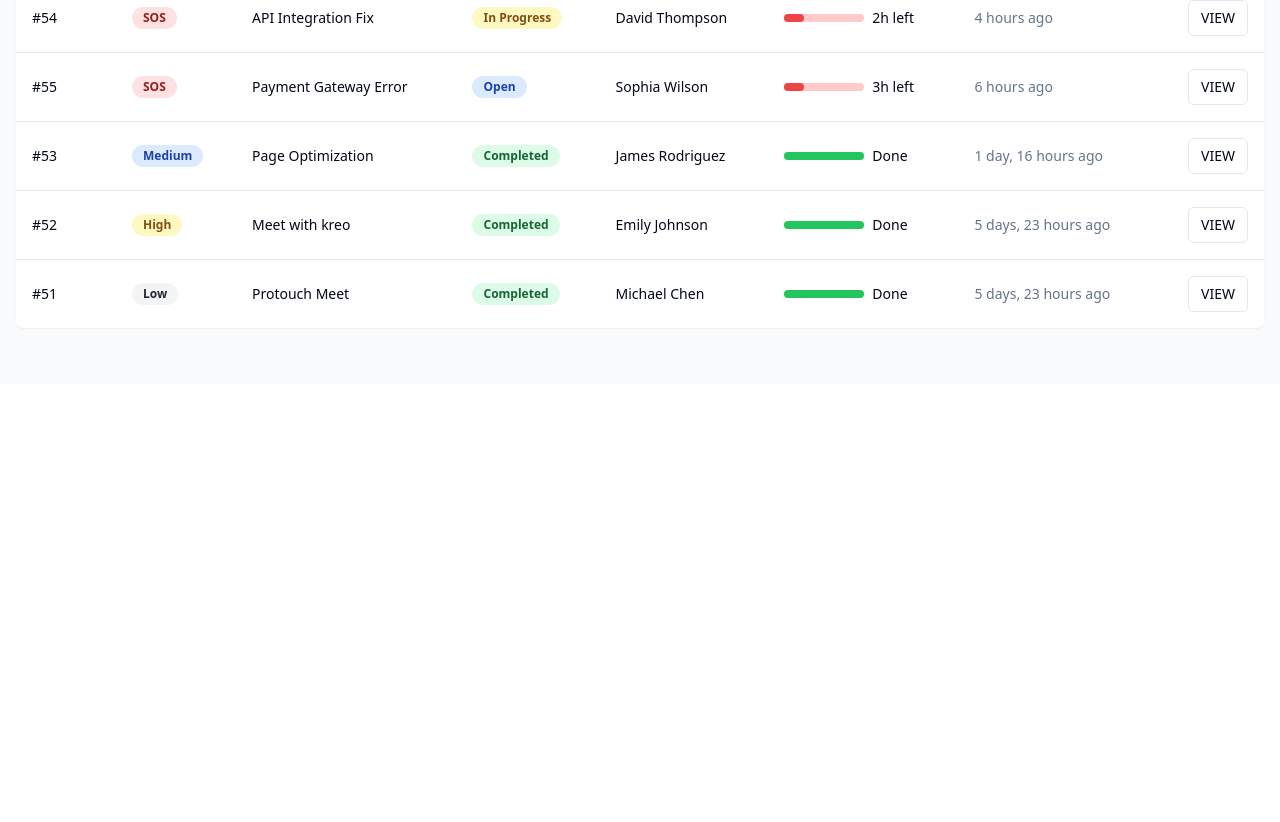
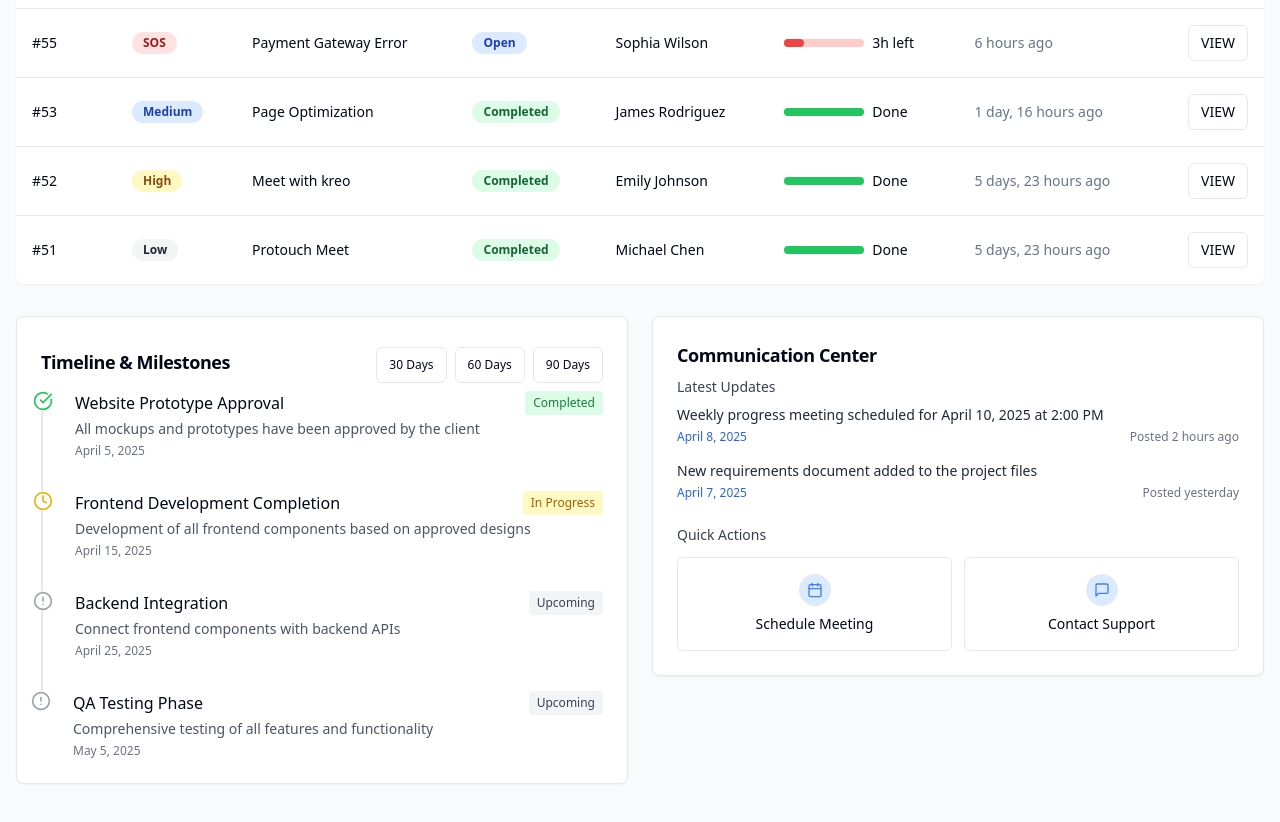
Before and after one commit to joshiGaurav-2712/internal-ticket-tracker-dashboard, a React (Vite) app: page / in a window 1280 px wide. Shown: the part 998-1820 px from the top of the page. Before the commit the page ends 1382 px from the top, so only its background shows below. Built offline with nearby package versions, Linux system fonts and the light colour scheme.

Commit message:
Add timeline and communication center
Implement timeline/milestones and communication center components to the dashboard UI.

```diff
--- /dev/null
+++ b/src/components/CommunicationCenter.tsx
@@ -0,0 +1,88 @@
+
+import { Card, CardHeader, CardTitle, CardContent } from "@/components/ui/card";
+import { Button } from "@/components/ui/button";
+import { Calendar, MessageSquare } from "lucide-react";
+
+interface UpdateProps {
+  title: string;
+  timestamp: string;
+  timeAgo: string;
+}
+
+const Update = ({ title, timestamp, timeAgo }: UpdateProps) => {
+  return (
+    <div className="mb-4 last:mb-0">
+      <h4 className="text-sm font-medium text-gray-800">{title}</h4>
+      <div className="flex justify-between items-center mt-1">
+        <span className="text-xs text-blue-600">{timestamp}</span>
+        <span className="text-xs text-gray-500">Posted {timeAgo}</span>
+      </div>
+    </div>
+  );
+};
+
+interface ActionButtonProps {
+  icon: React.ReactNode;
+  label: string;
+}
+
+const ActionButton = ({ icon, label }: ActionButtonProps) => {
+  return (
+    <Button variant="outline" className="flex flex-col items-center h-auto py-4 px-6 gap-2">
+      <div className="w-8 h-8 bg-blue-100 rounded-full flex items-center justify-center text-blue-500">
+        {icon}
+      </div>
+      <span className="text-sm">{label}</span>
+    </Button>
+  );
+};
+
+export const CommunicationCenter = () => {
+  const updates = [
+    {
+      title: "Weekly progress meeting scheduled for April 10, 2025 at 2:00 PM",
+      timestamp: "April 8, 2025",
+      timeAgo: "2 hours ago"
+    },
+    {
+      title: "New requirements document added to the project files",
+      timestamp: "April 7, 2025",
+      timeAgo: "yesterday"
+    }
+  ];
+
+  return (
+    <Card>
+      <CardHeader className="pb-2">
+        <CardTitle className="text-lg">Communication Center</CardTitle>
+      </CardHeader>
+      <CardContent>
+        <div className="mb-6">
+          <h3 className="text-sm font-medium mb-2 text-gray-700">Latest Updates</h3>
+          {updates.map((update, index) => (
+            <Update
+              key={index}
+              title={update.title}
+              timestamp={update.timestamp}
+              timeAgo={update.timeAgo}
+            />
+          ))}
+        </div>
+
+        <div>
+          <h3 className="text-sm font-medium mb-3 text-gray-700">Quick Actions</h3>
+          <div className="grid grid-cols-2 gap-3">
+            <ActionButton
+              icon={<Calendar className="w-4 h-4" />}
+              label="Schedule Meeting"
+            />
+            <ActionButton
+              icon={<MessageSquare className="w-4 h-4" />}
+              label="Contact Support"
+            />
+          </div>
+        </div>
+      </CardContent>
+    </Card>
+  );
+};
--- a/src/components/LastUpdated.tsx
+++ b/src/components/LastUpdated.tsx
@@ -4,9 +4,9 @@ import { Button } from "@/components/ui/button";
 
 export const LastUpdated = () => {
   return (
-    <div className="flex items-center justify-end text-sm text-gray-500 mb-6">
-      <span>Last updated: May 19, 2025 - 10:45 AM</span>
-      <Button variant="ghost" size="icon" className="ml-2 h-6 w-6">
+    <div className="flex items-center text-sm text-gray-500">
+      <span>Last updated: April 8, 2025 - 10:45 AM</span>
+      <Button variant="ghost" size="icon" className="ml-1 h-6 w-6">
         <RefreshCw className="h-4 w-4" />
       </Button>
     </div>
--- a/src/components/Navigation.tsx
+++ b/src/components/Navigation.tsx
@@ -1,13 +1,13 @@
 
 import { Button } from "@/components/ui/button";
-import { Plus, RefreshCcw, User } from "lucide-react";
+import { Plus, User } from "lucide-react";
 import { Link } from "react-router-dom";
 
 export const Navigation = () => {
   return (
     <nav className="flex items-center justify-between px-6 py-4 bg-white border-b">
       <div className="flex items-center gap-8">
-        <h1 className="text-xl font-semibold text-blue-600">Troopod</h1>
+        <h1 className="text-xl font-semibold text-blue-600">BSC</h1>
         <div className="hidden md:flex items-center space-x-6">
           <Link to="/" className="text-blue-600 font-medium">Dashboard</Link>
           <Link to="/projects" className="text-gray-600 hover:text-blue-600">Projects</Link>
@@ -18,7 +18,7 @@ export const Navigation = () => {
       <div className="flex items-center gap-4">
         <Button className="bg-blue-500 hover:bg-blue-600">
           <Plus className="w-4 h-4 mr-2" />
-          CREATE NEW TICKET
+          Create New Ticket
         </Button>
         <Button variant="ghost" size="icon" className="rounded-full">
           <User className="w-5 h-5" />
--- /dev/null
+++ b/src/components/TimelineMilestones.tsx
@@ -0,0 +1,100 @@
+
+import { Card, CardHeader, CardTitle, CardContent } from "@/components/ui/card";
+import { Button } from "@/components/ui/button";
+import { CheckCircle, Clock, AlertCircle } from "lucide-react";
+
+interface MilestoneProps {
+  title: string;
+  status: "Completed" | "In Progress" | "Upcoming";
+  description: string;
+  date: string;
+}
+
+const Milestone = ({ title, status, description, date }: MilestoneProps) => {
+  const getStatusIcon = () => {
+    switch (status) {
+      case "Completed":
+        return <CheckCircle className="w-5 h-5 text-green-500" />;
+      case "In Progress":
+        return <Clock className="w-5 h-5 text-yellow-500" />;
+      case "Upcoming":
+        return <AlertCircle className="w-5 h-5 text-gray-400" />;
+    }
+  };
+
+  const getStatusClass = () => {
+    switch (status) {
+      case "Completed":
+        return "bg-green-100 text-green-700";
+      case "In Progress":
+        return "bg-yellow-100 text-yellow-700";
+      case "Upcoming":
+        return "bg-gray-100 text-gray-700";
+    }
+  };
+
+  return (
+    <div className="relative pl-8 pb-8 border-l-2 border-gray-200 last:border-l-0 last:pb-0">
+      <div className="absolute left-[-10px] bg-white">{getStatusIcon()}</div>
+      <div className="flex items-start justify-between mb-1">
+        <h4 className="text-base font-medium">{title}</h4>
+        <span className={`text-xs px-2 py-1 rounded ${getStatusClass()}`}>{status}</span>
+      </div>
+      <p className="text-sm text-gray-600 mb-1">{description}</p>
+      <p className="text-xs text-gray-500">{date}</p>
+    </div>
+  );
+};
+
+export const TimelineMilestones = () => {
+  const milestones = [
+    {
+      title: "Website Prototype Approval",
+      status: "Completed" as const,
+      description: "All mockups and prototypes have been approved by the client",
+      date: "April 5, 2025"
+    },
+    {
+      title: "Frontend Development Completion",
+      status: "In Progress" as const,
+      description: "Development of all frontend components based on approved designs",
+      date: "April 15, 2025"
+    },
+    {
+      title: "Backend Integration",
+      status: "Upcoming" as const,
+      description: "Connect frontend components with backend APIs",
+      date: "April 25, 2025"
+    },
+    {
+      title: "QA Testing Phase",
+      status: "Upcoming" as const,
+      description: "Comprehensive testing of all features and functionality",
+      date: "May 5, 2025"
+    }
+  ];
+
+  return (
+    <Card>
+      <CardHeader className="flex flex-row items-center justify-between pb-2">
+        <CardTitle className="text-lg">Timeline & Milestones</CardTitle>
+        <div className="flex gap-2">
+          <Button size="sm" variant="outline" className="text-xs">30 Days</Button>
+          <Button size="sm" variant="outline" className="text-xs">60 Days</Button>
+          <Button size="sm" variant="outline" className="text-xs">90 Days</Button>
+        </div>
+      </CardHeader>
+      <CardContent>
+        {milestones.map((milestone, index) => (
+          <Milestone
+            key={index}
+            title={milestone.title}
+            status={milestone.status}
+            description={milestone.description}
+            date={milestone.date}
+          />
+        ))}
+      </CardContent>
+    </Card>
+  );
+};
--- a/src/pages/Index.tsx
+++ b/src/pages/Index.tsx
@@ -7,6 +7,8 @@ import { TicketFilters } from "@/components/TicketFilters";
 import { TicketTable } from "@/components/TicketTable";
 import { ProjectHealth } from "@/components/ProjectHealth";
 import { LastUpdated } from "@/components/LastUpdated";
+import { TimelineMilestones } from "@/components/TimelineMilestones";
+import { CommunicationCenter } from "@/components/CommunicationCenter";
 
 const Index = () => {
   return (
@@ -22,16 +24,15 @@ const Index = () => {
         </div>
 
         <div className="mb-8">
-          <h2 className="text-xl font-semibold mb-4">Summary</h2>
           <SummaryCards />
         </div>
 
         <div className="grid grid-cols-1 lg:grid-cols-3 gap-6 mb-8">
+          <div className="lg:col-span-1">
+            <ProjectHealth />
+          </div>
           <div className="lg:col-span-2">
             <StatusOverview />
-          </div>
-          <div className="lg:col-span-1">
-            <ProjectHealth />
           </div>
         </div>
 
@@ -44,6 +45,15 @@ const Index = () => {
           <TicketFilters />
           <TicketTable />
         </div>
+
+        <div className="grid grid-cols-1 lg:grid-cols-2 gap-6 mb-8">
+          <div className="lg:col-span-1">
+            <TimelineMilestones />
+          </div>
+          <div className="lg:col-span-1">
+            <CommunicationCenter />
+          </div>
+        </div>
       </div>
     </div>
   );
```
